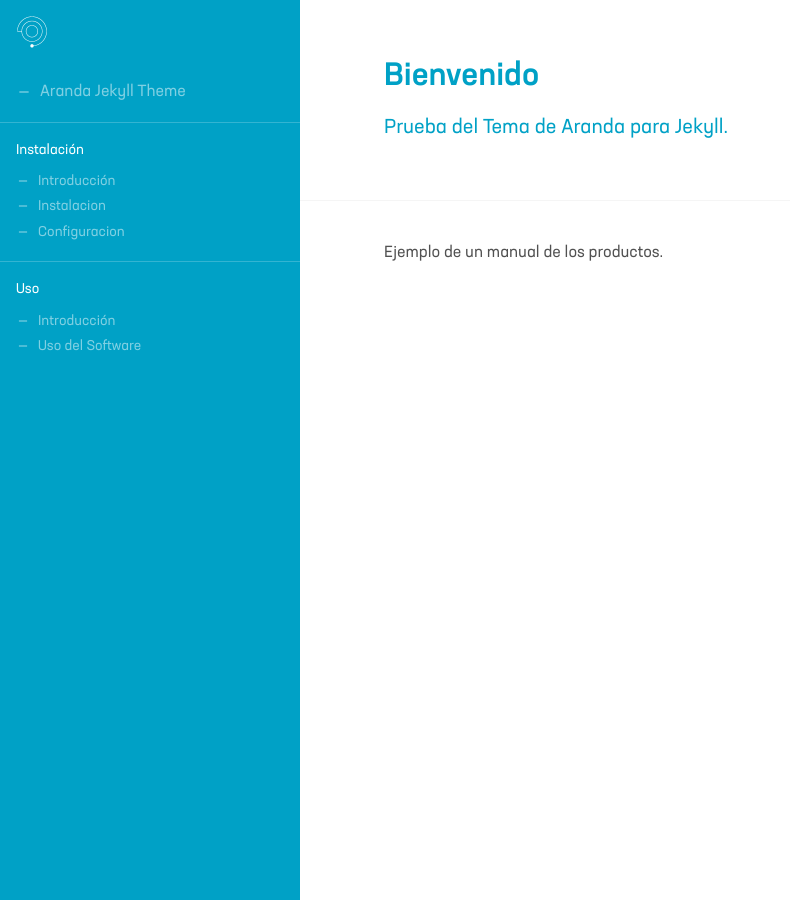
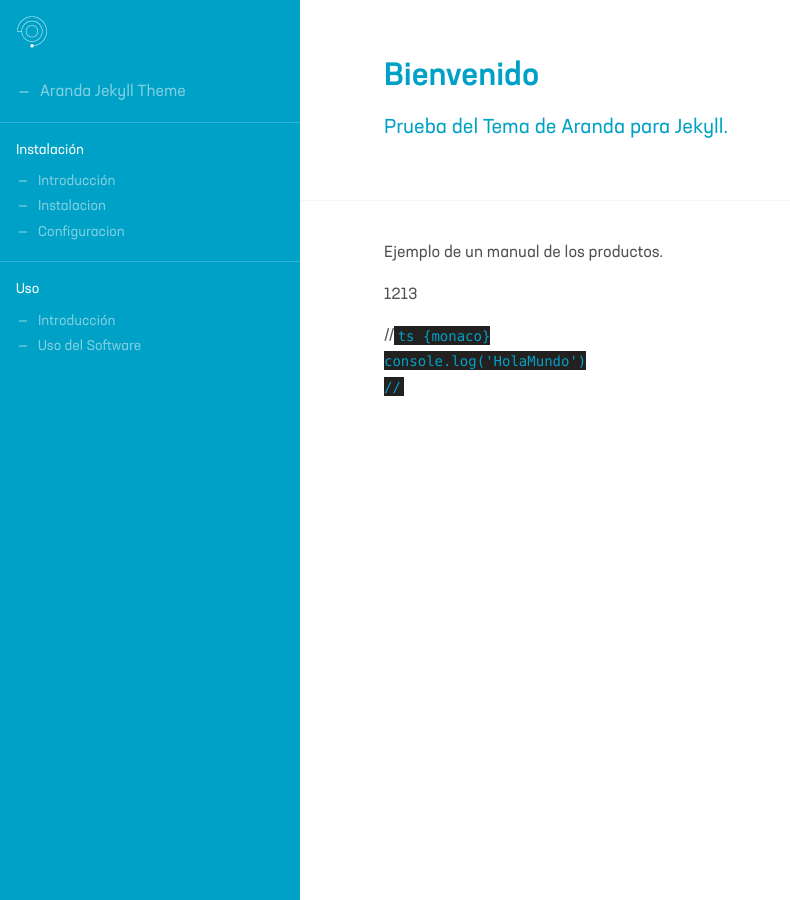
Before and after one commit to aranda-docs/prueba-AVA, a Jekyll site: the page built from docs/index.md, in a window 1280 px wide. Shown: the whole page, without its empty margins (0-790 px from the left). Built offline with Jekyll 4.4.1, drawn with Linux system fonts in a browser that asks for light colours.

Commit message:
Update index.md

````diff
--- a/docs/index.md
+++ b/docs/index.md
@@ -9,3 +9,10 @@ redirect_from:
 ---
 
 Ejemplo de un manual de los productos.
+
+1213
+
+
+//```ts {monaco}
+console.log('HolaMundo')
+//```
````
